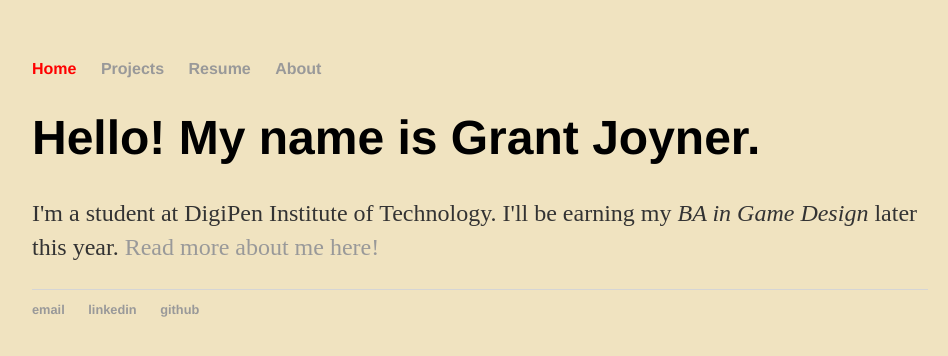
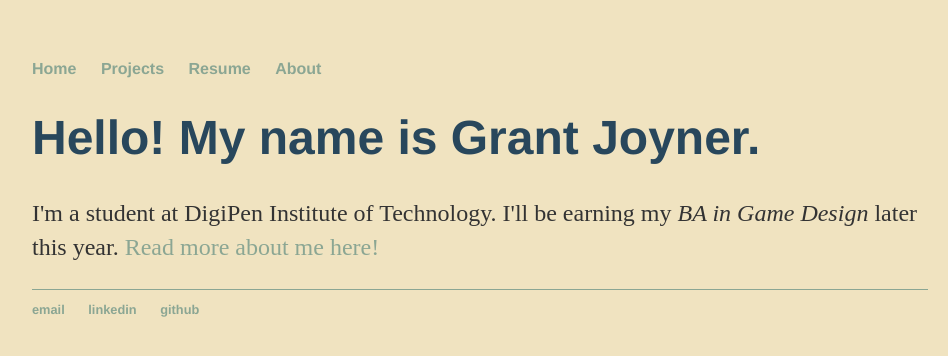
Before and after one commit to digigrant/digigrant.github.io, a Jekyll site: the page built from index.html, in a window 1280 px wide. Shown: the top 356 px of the page, without its empty margins (160-1108 px from the left). Built offline with Jekyll 4.4.1, drawn with Linux system fonts in a browser that asks for light colours.

Commit message:
Update main.scss

```diff
--- a/_sass/main.scss
+++ b/_sass/main.scss
@@ -24,7 +24,7 @@ nav ul, footer ul
 a
 {
     text-decoration: none;
-    color: #999;
+    color: #8BA693;
 
     &:hover
     {
@@ -36,6 +36,7 @@ h1
 {
     font-size: 3em;
     font-family: $font-family;
+    color: #28475C;
 }
 
 p
@@ -47,13 +48,13 @@ p
 
 footer
 {
-    border-top: 1px solid #d5d5d5;
+    border-top: 1px solid #8BA693;
     font-size: .8em;
 }
 
 .current
 {
-  color: red;
+  color: 4A6C74;
 }
 
 ul.specs
```
